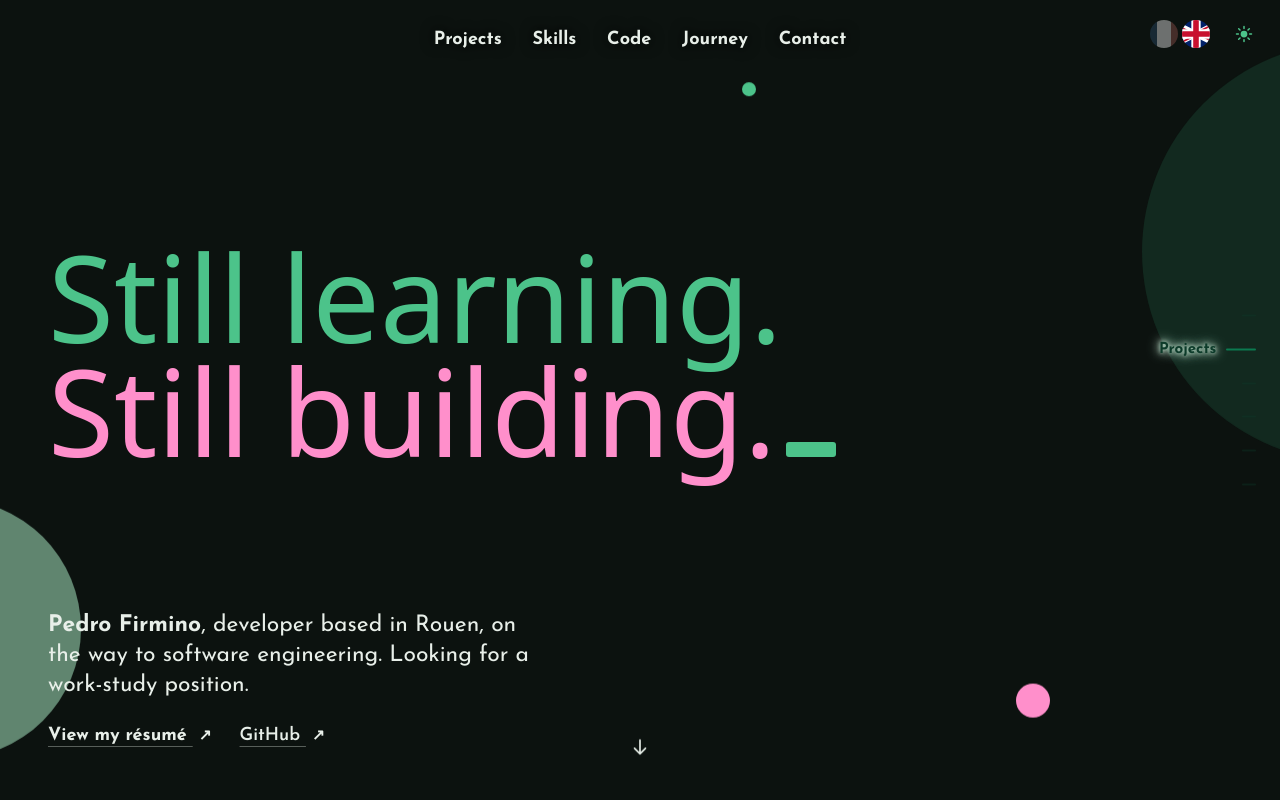
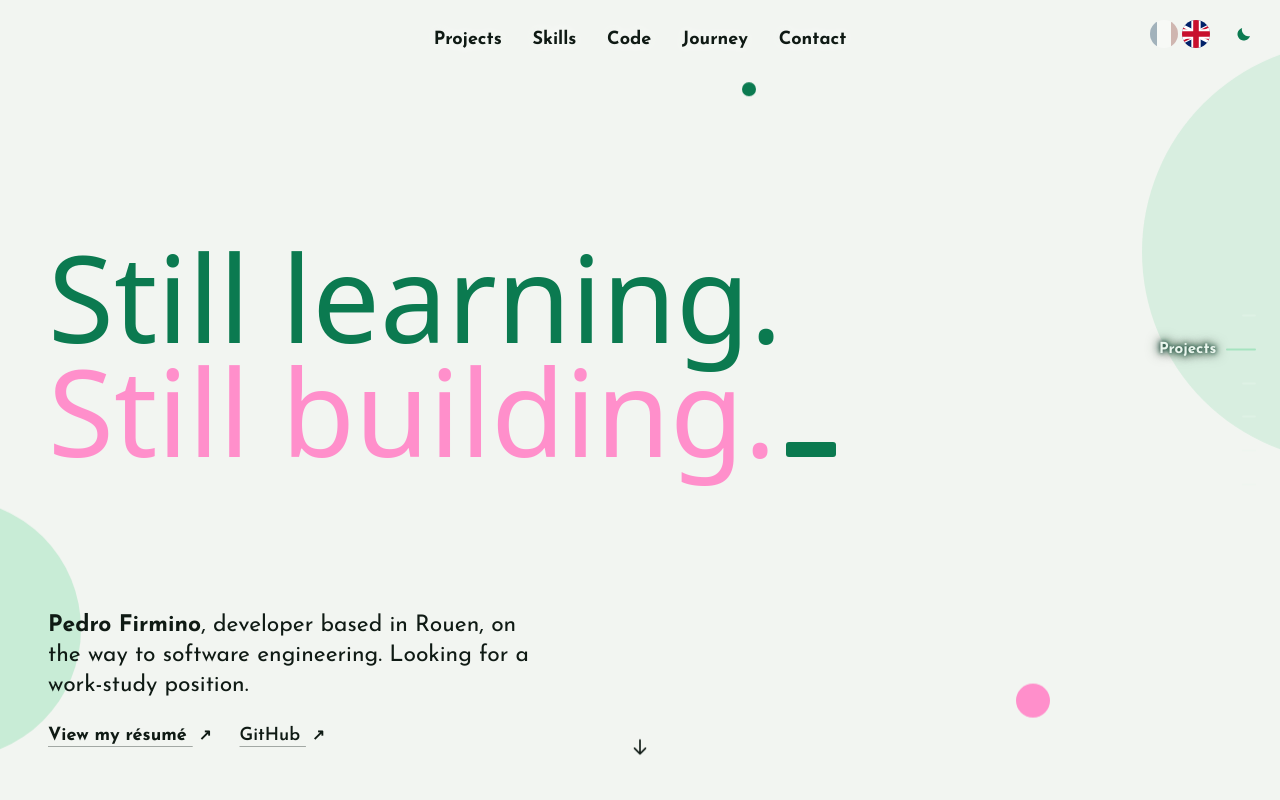
Before and after one commit to Pedrofrmndss/portfolio, a website built with Vite: page index.html in a window 1280 px wide. Shown: the top 800 px of the page. Built offline with nearby package versions, Linux system fonts and the dark colour scheme; some packages are replaced by stand-ins of ours; a web font is replaced by a local one.

Commit message:
Maj du thème clair

```diff
--- a/src/styles/main.css
+++ b/src/styles/main.css
@@ -58,42 +58,7 @@
   color-scheme: light;
 }
 
-@media (prefers-color-scheme: dark) {
-  :root:not([data-theme='light']) {
-    --paper: #0c120f;
-    --paper-2: #151e19;
-    --surface: #19231d;
-    --ink: #e8efe9;
-    --muted: #e8efe9;
-    --line: #26322b;
-    --green: #4cc38a;
-    --on-green: #0b130e;
-    --green-soft: #12291f;
-    --forest: #0f2c20;
-    --forest-2: #18402f;
-    --band: #bfe2cd;
-    --band-ink: #0d3b2a;
-    --band-accent: #0b7a50;
-    --band-on-accent: #e6f5ec;
-    --band-line: rgb(13 59 42 / 0.22);
-    --band-pink: #c2307f;
-    --band-paper-2: #acd6bd;
-    --code-bg: #161d19;
-    --code-fg: #e3ece5;
-    --code-bar: #1d2621;
-    --code-border: #2b3630;
-    --code-tab: #26312b;
-    --code-hover: rgb(255 255 255 / 0.04);
-    --code-muted: rgb(227 236 229 / 0.45);
-    --t-kw: #ff9fd2;
-    --pink-ink: #ff9fd2;
-    --t-str: #8fe0b0;
-    --t-num: #ffd27a;
-    --t-com: #7a8a80;
-    --shadow: 0 30px 60px -30px rgb(0 0 0 / 0.7);
-    color-scheme: dark;
-  }
-}
+/* Thème sombre : seulement quand on le choisit avec le bouton (le clair est le thème par défaut) */
 :root[data-theme='dark'] {
   --paper: #0c120f;
   --paper-2: #151e19;
--- a/src/ui/effects.ts
+++ b/src/ui/effects.ts
@@ -16,7 +16,7 @@ export function toast(message: string) {
 export function currentTheme(): 'light' | 'dark' {
   const set = document.documentElement.dataset.theme;
   if (set === 'light' || set === 'dark') return set;
-  return matchMedia('(prefers-color-scheme: dark)').matches ? 'dark' : 'light';
+  return 'light';
 }
 
 export function toggleTheme() {
```
